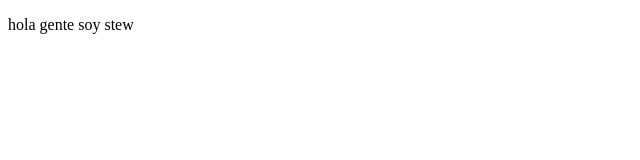
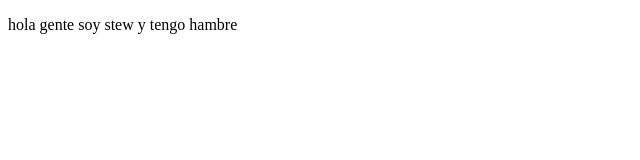
Before and after one commit to StewinV/carpetahijo, a plain HTML site: page index.html in a window 1280 px wide. Shown: the whole page, without its empty margins (0-640 px from the left). Drawn offline with Linux system fonts and the light colour scheme.

Commit message:
cambio test platzi

```diff
--- a/index.html
+++ b/index.html
@@ -8,7 +8,7 @@
 </head>
 <body>
     <p>
-        hola gente soy stew
+        hola gente soy stew y tengo hambre
     </p>
 </body>
 </html>
```
